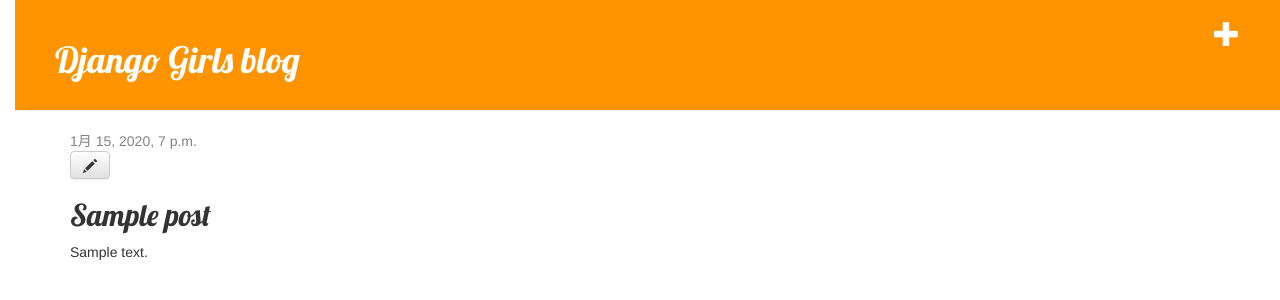
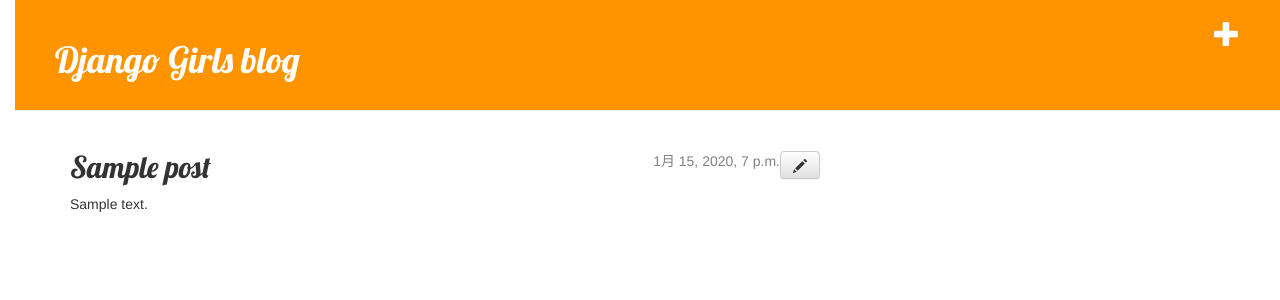
Before and after one commit to pazworld/study, a Django app: page /post/1/ in a window 1280 px wide. Shown: the top 300 px of the page. Run offline with Django 3.2, Linux system fonts and the light colour scheme; tables that the repository leaves empty hold one stand-in row (values such as "Sample post"); some libraries are stand-ins or nearby versions.

Commit message:
move date and edit button right

```diff
--- a/blog/static/css/blog.css
+++ b/blog/static/css/blog.css
@@ -24,6 +24,7 @@ h1, h2, h3, h4 {
 
 .date {
     color: #828282;
+    float: inline-end;
 }
 
 .save {
@@ -48,3 +49,7 @@ h1, h2, h3, h4 {
 .post h2 a, .post h2 a:visited {
     color: #000000;
 }
+
+.post > a {
+    float: inline-end;
+}
--- a/blog/templates/blog/post_detail.html
+++ b/blog/templates/blog/post_detail.html
@@ -2,12 +2,12 @@
 
 {% block content %}
     <div class="post">
+        <a class="btn btn-default" href="{% url 'post_edit' pk=post.pk %}"><span class="glyphicon glyphicon-pencil"></span></a>
         {% if post.published_date  %}
             <div class="date">
                 {{ post.published_date }}
             </div>
         {% endif %}
-        <a class="btn btn-default" href="{% url 'post_edit' pk=post.pk %}"><span class="glyphicon glyphicon-pencil"></span></a>
         <h2>{{ post.title }}</h2>
         <p>{{ post.text|linebreaksbr }}</p>
     </div>
```
